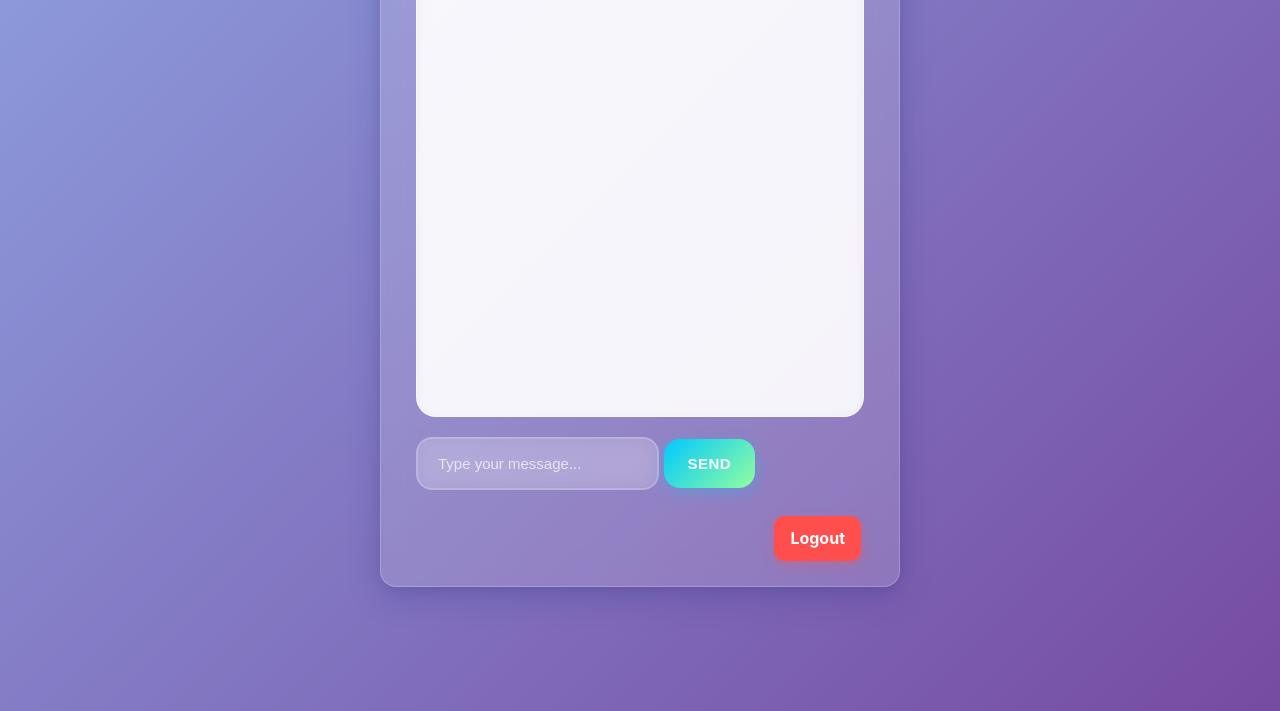
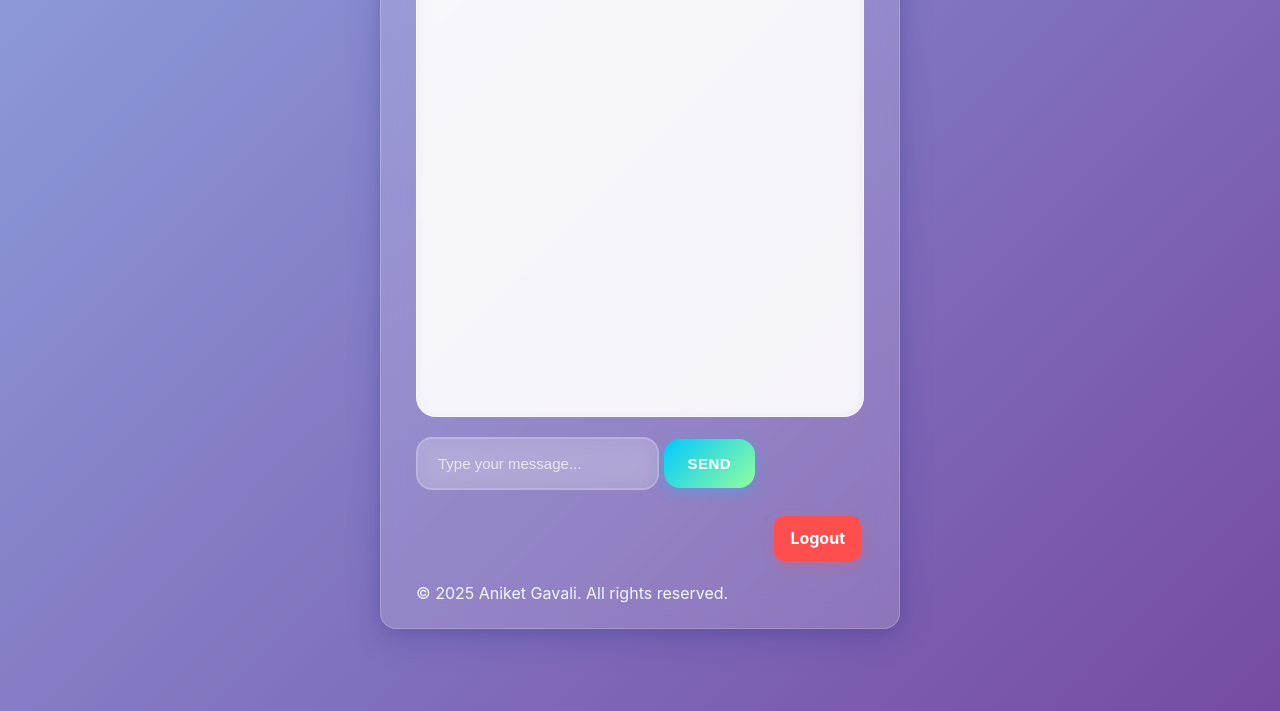
Before and after one commit to aniket-g-3101/Chat_Application, a website: page public/chat.html in a window 1280 px wide. Shown: the part 89-800 px from the top of the page. Drawn offline with Linux system fonts and the light colour scheme; no server answers.

Commit message:
footer add

```diff
--- a/public/chat.html
+++ b/public/chat.html
@@ -74,6 +74,10 @@
       >
         <a href="/logout" id="logoutBtn">Logout</a>
       </div>
+      <footer class="footer" style="color: aliceblue">
+        <p>© 2025 Aniket Gavali. All rights reserved.</p>
+      </footer>
     </div>
+
   </body>
 </html>
```
Also changed, not shown: 1 other file.
